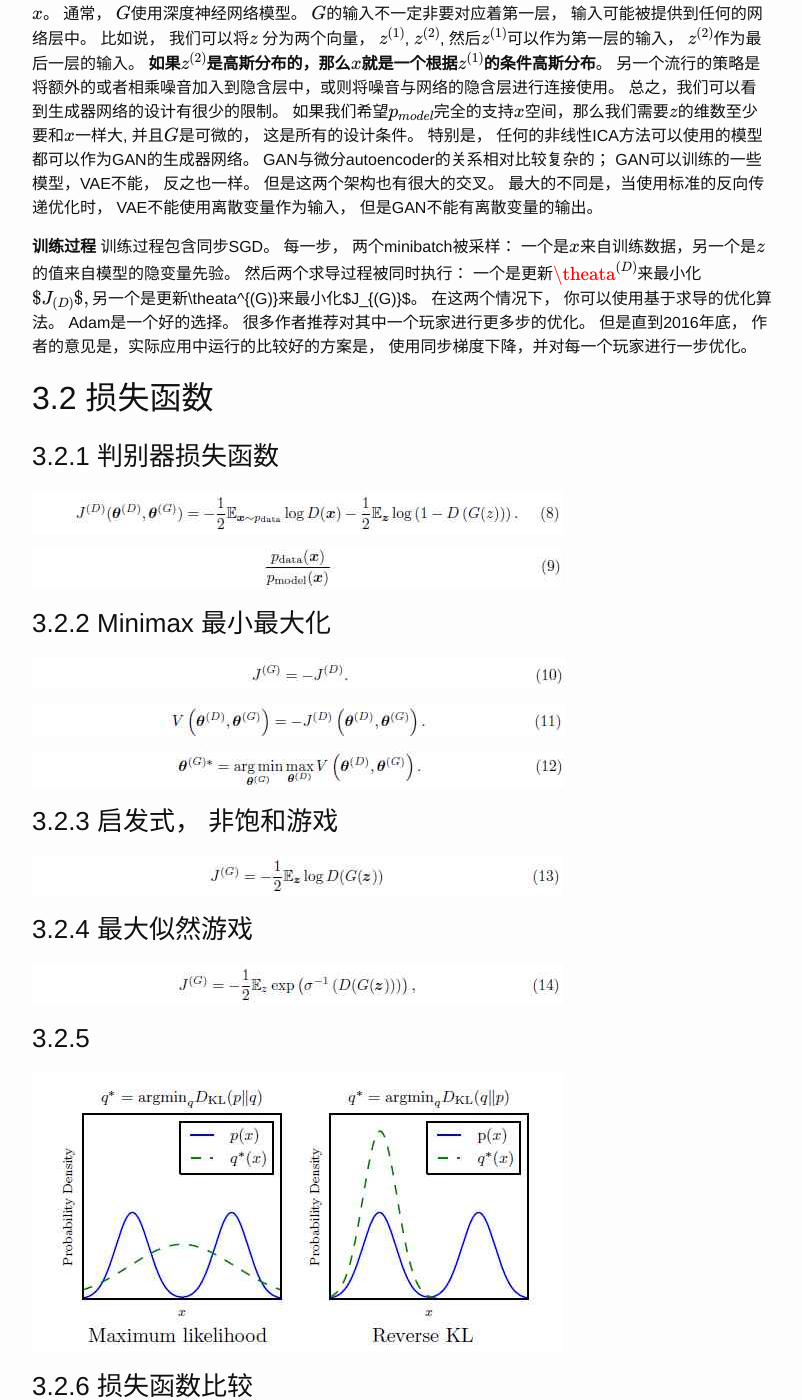
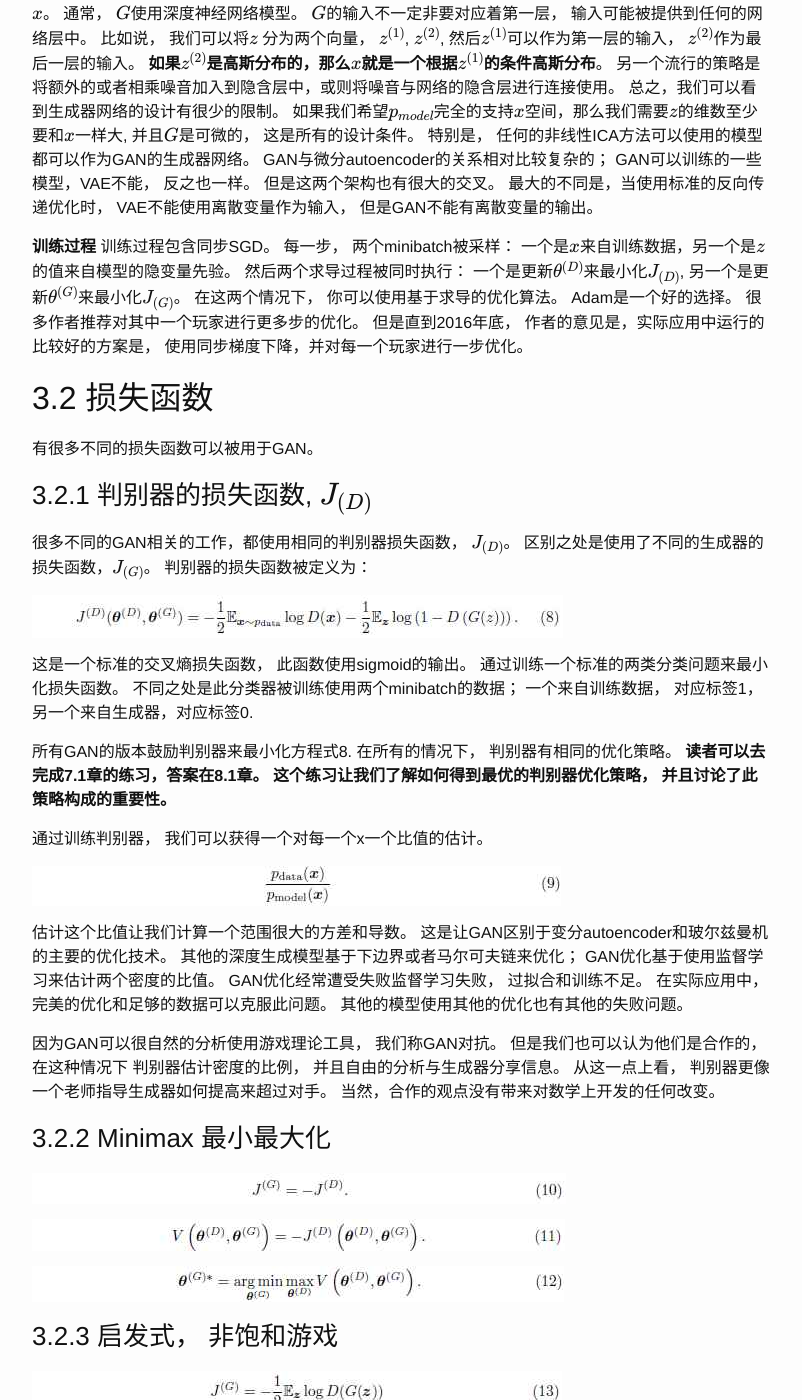
Before and after one commit to sinpycn/sinpycn.github.io, a Jekyll site: the page built from _posts/research/2017-05-03-NIPS2016-GAN-Tutorial-:-How-do-GANs-work.md, in a window 1280 px wide and 1400 px high, scrolled down 1864 px. Shown: the whole window, without its empty margins (238-1040 px from the left). Built offline with Jekyll 4.4.1, drawn with Linux system fonts in a browser that asks for light colours; formulas are drawn with MathJax 3.

Commit message:
Update 2017-05-03-NIPS2016-GAN-Tutorial-:-How-do-GANs-work.md

```diff
--- a/_posts/research/2017-05-03-NIPS2016-GAN-Tutorial-:-How-do-GANs-work.md
+++ b/_posts/research/2017-05-03-NIPS2016-GAN-Tutorial-:-How-do-GANs-work.md
@@ -41,17 +41,36 @@ GAN的基本思想是两个玩家共同玩一个游戏。 其中一个叫生成
 
 **训练过程**
 训练过程包含同步SGD。 每一步， 两个minibatch被采样： 一个是$$x$$来自训练数据，另一个是$$z$$的值来自模型的隐变量先验。
-然后两个求导过程被同时执行： 一个是更新$$\theata^{(D)}$$来最小化$$$J_{(D)}$, 另一个是更新$$\theata^{(G)}$$来最小化$$$J_{(G)}$。
+然后两个求导过程被同时执行： 一个是更新$$\theta^{(D)}$$来最小化$$J_{(D)}$$, 另一个是更新$$\theta^{(G)}$$来最小化$$J_{(G)}$$。
 在这两个情况下， 你可以使用基于求导的优化算法。 Adam是一个好的选择。 很多作者推荐对其中一个玩家进行更多步的优化。 但是直到2016年底， 作者的意见是，实际应用中运行的比较好的方案是， 使用同步梯度下降，并对每一个玩家进行一步优化。
 
 
 ## 3.2 损失函数
 
-### 3.2.1 判别器损失函数
+有很多不同的损失函数可以被用于GAN。
+
+
+### 3.2.1 判别器的损失函数, $$J_{(D)}$$
+
+很多不同的GAN相关的工作，都使用相同的判别器损失函数， $$J_{(D)}$$。 区别之处是使用了不同的生成器的损失函数，$$J_{(G)}$$。
+判别器的损失函数被定义为：
 
 ![Equation 8](/images/201705/03/eq08.jpg)
 
+这是一个标准的交叉熵损失函数， 此函数使用sigmoid的输出。 通过训练一个标准的两类分类问题来最小化损失函数。 不同之处是此分类器被训练使用两个minibatch的数据； 一个来自训练数据， 对应标签1， 另一个来自生成器，对应标签0.
+
+所有GAN的版本鼓励判别器来最小化方程式8. 在所有的情况下， 判别器有相同的优化策略。 **读者可以去完成7.1章的练习，答案在8.1章。 这个练习让我们了解如何得到最优的判别器优化策略， 并且讨论了此策略构成的重要性。**
+
+通过训练判别器， 我们可以获得一个对每一个x一个比值的估计。
+
 ![Equation 9](/images/201705/03/eq09.jpg)
+
+估计这个比值让我们计算一个范围很大的方差和导数。 这是让GAN区别于变分autoencoder和玻尔兹曼机的主要的优化技术。
+其他的深度生成模型基于下边界或者马尔可夫链来优化； GAN优化基于使用监督学习来估计两个密度的比值。 GAN优化经常遭受失败监督学习失败， 过拟合和训练不足。
+在实际应用中， 完美的优化和足够的数据可以克服此问题。 其他的模型使用其他的优化也有其他的失败问题。
+
+因为GAN可以很自然的分析使用游戏理论工具， 我们称GAN对抗。 但是我们也可以认为他们是合作的， 在这种情况下 判别器估计密度的比例， 并且自由的分析与生成器分享信息。 从这一点上看， 判别器更像一个老师指导生成器如何提高来超过对手。 当然，合作的观点没有带来对数学上开发的任何改变。
+
 
 ### 3.2.2 Minimax 最小最大化
 
```
